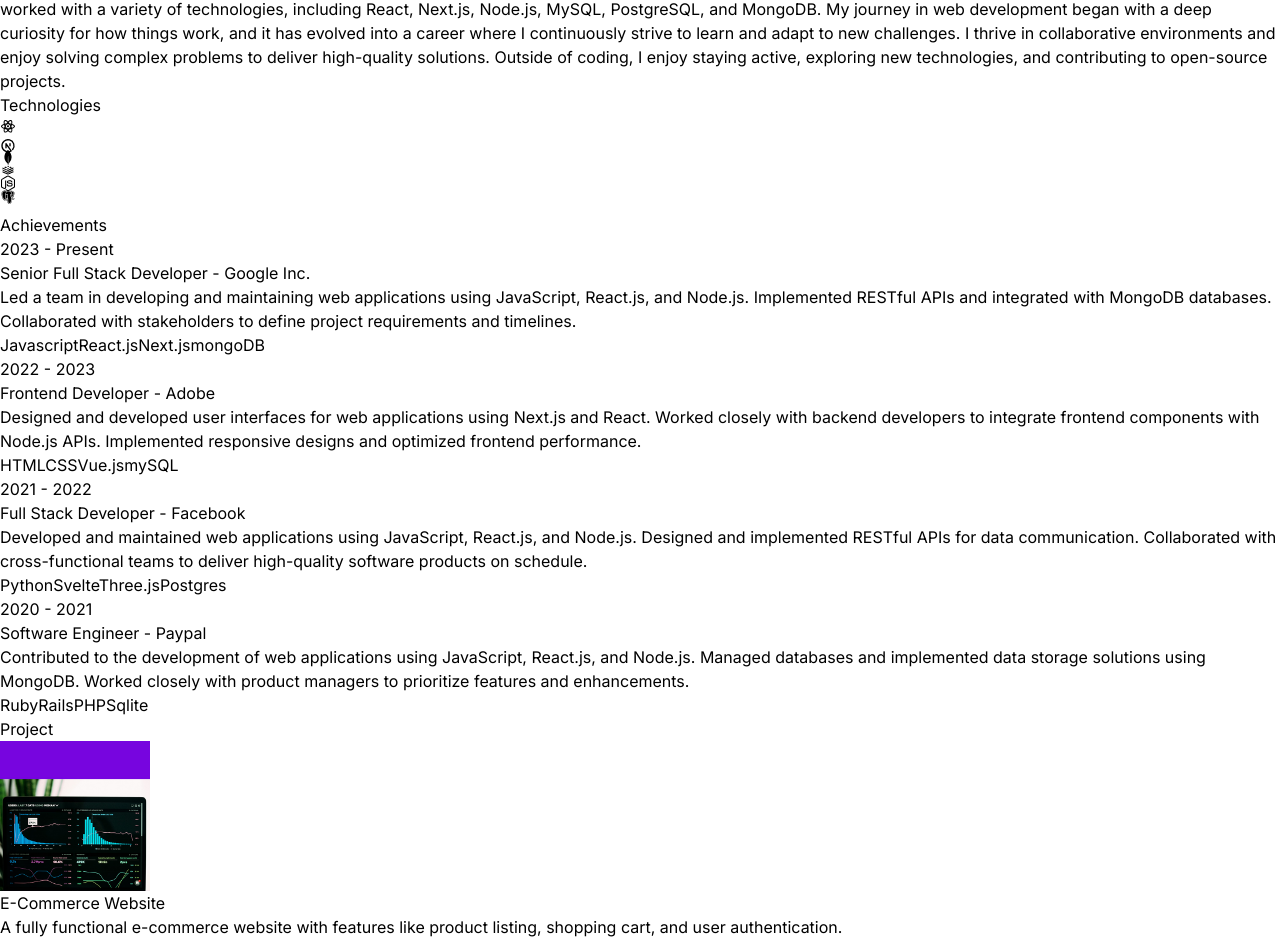
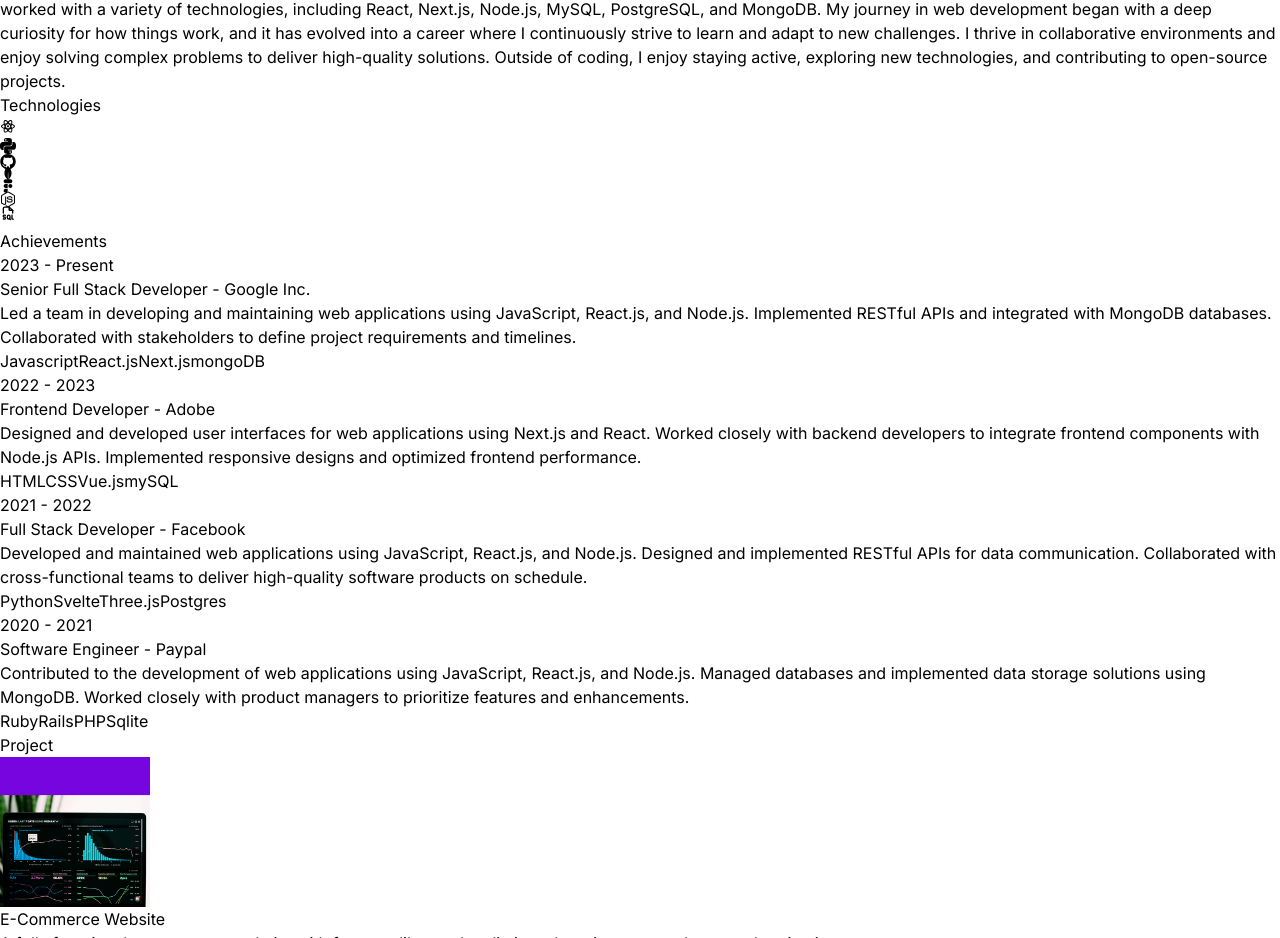
Before and after one commit to Filishiaperera/my-react-portfolio-, a React (Vite) app: page / in a window 1280 px wide. Shown: the part 1271-2209 px from the top of the page. Built offline with nearby package versions, Linux system fonts and the light colour scheme.

Commit message:
added all the technology icons to the jsx file

```diff
--- a/src/components/Technologies.jsx
+++ b/src/components/Technologies.jsx
@@ -1,9 +1,11 @@
 import{RiReactjsLine} from 'react-icons/ri'
-import{TbBrandNextjs} from 'react-icons/tb'
+import { FaGithub } from "react-icons/fa";
 import{SiMongodb} from 'react-icons/si'
-import{DiRedis} from 'react-icons/di'
+import { CgFigma } from "react-icons/cg";
 import{FaNodeJs} from 'react-icons/fa'
-import { BiLogoPostgresql } from 'react-icons/bi'
+import { TbFileTypeSql } from "react-icons/tb";
+import { SiPython } from "react-icons/si";
+
 import { motion} from 'framer-motion'
 
 const iconVariaants=(duration)=>({
@@ -39,11 +41,18 @@ const Technologies = () => {
            < RiReactjsLine className='text-7xl text-cyan-400'/>
         </motion.div>
         <motion.div
+        variants={iconVariaants(2.7)}
+        initial="initial"
+        animate="animate"
+        className="rounded-2xl border-4 border-neutral-800 p-4">
+           < SiPython className='text-7xl text-cyan-400 text-yellow-300'/>
+        </motion.div>
+        <motion.div
           variants={iconVariaants(3.5)}
           initial="initial"
           animate="animate"
         className="rounded-2xl border-4 border-neutral-800 p-4">
-           < TbBrandNextjs className='text-7xl'/>
+           < FaGithub className='text-7xl'/>
         </motion.div>
         <motion.div
           variants={iconVariaants(4)}
@@ -57,7 +66,7 @@ const Technologies = () => {
           initial="initial"
           animate="animate"
         className="rounded-2xl border-4 border-neutral-800 p-4">
-           < DiRedis className='text-7xl text-red-700'/>
+           < CgFigma className='text-7xl text-pink-400'/>
         </motion.div>
         <motion.div
           variants={iconVariaants(5)}
@@ -71,7 +80,7 @@ const Technologies = () => {
           initial="initial"
           animate="animate"
         className="rounded-2xl border-4 border-neutral-800 p-4">
-           < BiLogoPostgresql className='text-7xl text-sky-700'/>
+           < TbFileTypeSql className='text-7xl text-sky-700'/>
         </motion.div>
     </motion.div>
     </div>
```
